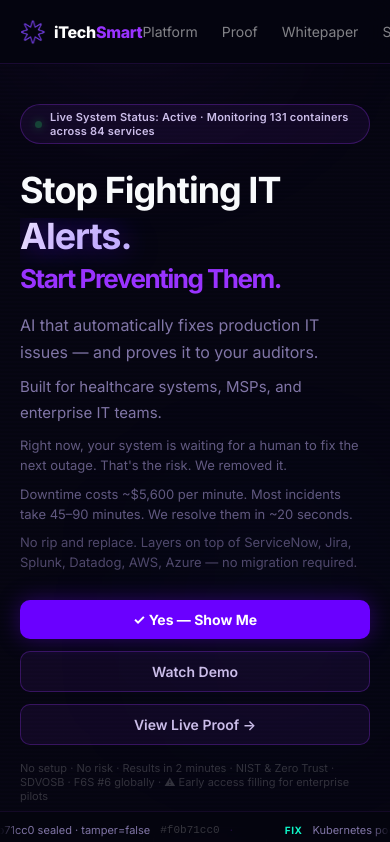
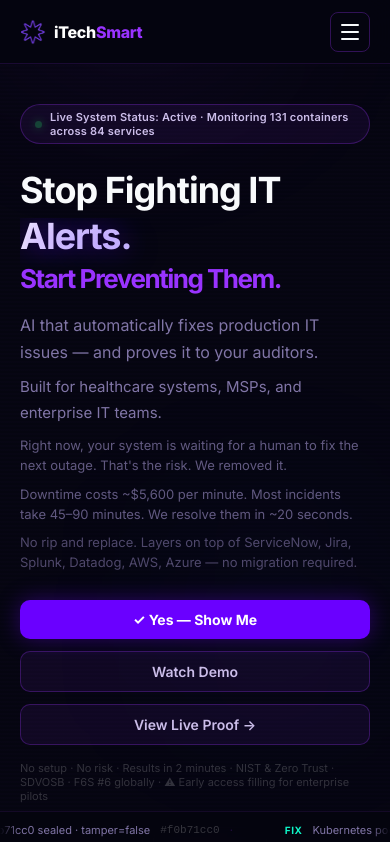
Before and after one commit to Iteksmart/getitechsmart, a Next.js app: page / in a window 390 px wide. Shown: the top 842 px of the page. Built offline with nearby package versions, Linux system fonts and the light colour scheme.

Commit message:
fix(mobile): hamburger menu — pure CSS show/hide, clean X animation, no hydration flash

```diff
--- a/app/page.tsx
+++ b/app/page.tsx
@@ -233,6 +233,82 @@ button { cursor:pointer; font-family:inherit; border:none; background:none; }
   .cta-row     { flex-direction:column; align-items:stretch; }
   .cta-row a, .cta-row button { width:100%; justify-content:center; }
 }
+
+/* ── Hamburger nav ───────────────────────────────────────────────── */
+.nav-desktop {
+  display: none;
+  align-items: center;
+  gap: 24px;
+}
+@media (min-width: 1024px) {
+  .nav-desktop { display: flex; }
+  .hamburger   { display: none !important; }
+}
+
+.hamburger {
+  display: flex;
+  flex-direction: column;
+  justify-content: center;
+  align-items: center;
+  gap: 5px;
+  width: 40px;
+  height: 40px;
+  padding: 0;
+  flex-shrink: 0;
+  background: transparent;
+  border: 1px solid rgba(153,51,255,0.3);
+  border-radius: 8px;
+  cursor: pointer;
+  transition: border-color .2s;
+}
+.hamburger:hover { border-color: rgba(153,51,255,0.6); }
+
+.bar {
+  display: block;
+  width: 18px;
+  height: 2px;
+  border-radius: 2px;
+  background: var(--fg);
+  transition: transform .25s ease, opacity .2s ease;
+  transform-origin: center;
+}
+
+/* Open state — animate to ✕ */
+.bar-top.open  { transform: translateY(7px) rotate(45deg); }
+.bar-mid.open  { opacity: 0; transform: scaleX(0); }
+.bar-bot.open  { transform: translateY(-7px) rotate(-45deg); }
+
+/* Mobile dropdown */
+.mobile-menu {
+  position: fixed;
+  top: 64px;
+  left: 0;
+  right: 0;
+  z-index: 99;
+  background: rgba(5,5,15,0.98);
+  border-bottom: 1px solid rgba(153,51,255,0.18);
+  backdrop-filter: blur(20px);
+  -webkit-backdrop-filter: blur(20px);
+  padding: 4px 0 16px;
+  animation: fadeUp .2s ease both;
+}
+.mobile-menu a {
+  display: block;
+  font-size: 16px;
+  font-weight: 500;
+  color: rgba(255,255,255,0.55);
+  padding: 14px 24px;
+  border-bottom: 1px solid rgba(255,255,255,0.04);
+  transition: color .15s, background .15s;
+  text-decoration: none;
+}
+.mobile-menu a:hover {
+  color: var(--fg);
+  background: rgba(153,51,255,0.06);
+}
+.mobile-menu-cta {
+  padding: 14px 20px 0;
+}
 `;
 
 /* ─── Data ───────────────────────────────────────────────────────────────── */
@@ -339,6 +415,13 @@ export default function GetITechSmartHome() {
     return () => clearInterval(id);
   }, []);
 
+  // Close mobile menu on desktop resize
+  useEffect(() => {
+    const onResize = () => { if (window.innerWidth >= 1024) setMobileMenuOpen(false); };
+    window.addEventListener('resize', onResize);
+    return () => window.removeEventListener('resize', onResize);
+  }, []);
+
   const NAV_LINKS = [
     ['Platform',    'https://itechsmart.dev'],
     ['Proof',       'https://itechsmart.dev/proof'],
@@ -352,34 +435,43 @@ export default function GetITechSmartHome() {
       <style>{CSS}</style>
 
       {/* ══ NAV ════════════════════════════════════════════════════════════ */}
-      <nav style={{ position:'fixed', top:0, left:0, right:0, zIndex:100, background:'var(--nav-bg)', borderBottom:'1px solid rgba(153,51,255,0.15)', backdropFilter:'blur(18px)', WebkitBackdropFilter:'blur(18px)', height:64, display:'flex', alignItems:'center', justifyContent:'space-between', padding:'0 20px' }}>
-        {/* Logo — exact itechsmart.dev: "iTech" white + "Smart" #9933FF */}
-        <a href="/" style={{ display:'flex', alignItems:'center', gap:8, flexShrink:0 }}>
+      <nav style={{ position:'fixed', top:0, left:0, right:0, zIndex:100, background:'var(--nav-bg)', borderBottom:'1px solid rgba(153,51,255,0.15)', backdropFilter:'blur(18px)', WebkitBackdropFilter:'blur(18px)', height:64, display:'flex', alignItems:'center', justifyContent:'space-between', padding:'0 20px', gap:12 }}>
+        {/* Logo */}
+        <a href="/" style={{ display:'flex', alignItems:'center', gap:8, flexShrink:0, textDecoration:'none' }}>
           <img src="/itechsmart_icon.png" alt="iTechSmart" style={{ width:26, height:26, borderRadius:'50%' }} />
-          <span style={{ fontWeight:800, fontSize:16, letterSpacing:'-0.3px' }}>
+          <span style={{ fontWeight:800, fontSize:16, letterSpacing:'-0.3px', whiteSpace:'nowrap' }}>
             <span style={{ color:'#ffffff' }}>iTech</span><span style={{ color:'#9933FF' }}>Smart</span>
           </span>
         </a>
 
-        {/* Desktop nav */}
-        <div className="nav-links" style={{ display:'flex', alignItems:'center', gap:24 }}>
+        {/* Desktop nav — hidden on mobile via CSS */}
+        <div className="nav-desktop">
           {NAV_LINKS.map(([l,h]) => <a key={l} href={h} className="nav-link">{l}</a>)}
           <a href="https://itechsmart.dev/pulse" className="btn-cta" style={{ animation:'none', fontSize:13, padding:'8px 16px', borderRadius:9 }}>Try Free →</a>
         </div>
 
-        {/* Mobile hamburger */}
-        <button onClick={() => setMobileMenuOpen(o => !o)} style={{ display:'none', padding:'8px', color:'var(--fg)', fontSize:20 }} className="mobile-menu-btn" aria-label="Menu">
-          {mobileMenuOpen ? '✕' : '☰'}
+        {/* Hamburger — hidden on desktop via CSS, shows on mobile */}
+        <button
+          className="hamburger"
+          onClick={() => setMobileMenuOpen(o => !o)}
+          aria-label={mobileMenuOpen ? 'Close menu' : 'Open menu'}
+          aria-expanded={mobileMenuOpen}
+        >
+          <span className={`bar bar-top${mobileMenuOpen ? ' open' : ''}`} />
+          <span className={`bar bar-mid${mobileMenuOpen ? ' open' : ''}`} />
+          <span className={`bar bar-bot${mobileMenuOpen ? ' open' : ''}`} />
         </button>
       </nav>
 
-      {/* Mobile menu */}
+      {/* Mobile dropdown menu */}
       {mobileMenuOpen && (
-        <div style={{ position:'fixed', top:64, left:0, right:0, zIndex:99, background:'rgba(5,5,15,0.98)', borderBottom:'1px solid rgba(153,51,255,0.15)', backdropFilter:'blur(18px)', padding:'16px 20px', display:'flex', flexDirection:'column', gap:12 }}>
+        <div className="mobile-menu">
           {NAV_LINKS.map(([l,h]) => (
-            <a key={l} href={h} onClick={() => setMobileMenuOpen(false)} style={{ fontSize:16, fontWeight:500, color:'var(--muted-light)', padding:'8px 0', borderBottom:'1px solid var(--divider)' }}>{l}</a>
+            <a key={l} href={h} onClick={() => setMobileMenuOpen(false)}>{l}</a>
           ))}
-          <a href="https://itechsmart.dev/pulse" className="btn-cta" style={{ marginTop:8, justifyContent:'center' }}>Try Free →</a>
+          <div className="mobile-menu-cta">
+            <a href="https://itechsmart.dev/pulse" className="btn-cta" style={{ width:'100%', justifyContent:'center' }} onClick={() => setMobileMenuOpen(false)}>Try Free →</a>
+          </div>
         </div>
       )}
 
@@ -802,12 +894,6 @@ export default function GetITechSmartHome() {
 
       </main>
 
-      {/* Mobile menu button shown via media query */}
-      <style>{`
-        @media (max-width: 1023px) {
-          .mobile-menu-btn { display:flex !important; align-items:center; }
-        }
-      `}</style>
     </>
   );
 }
```
